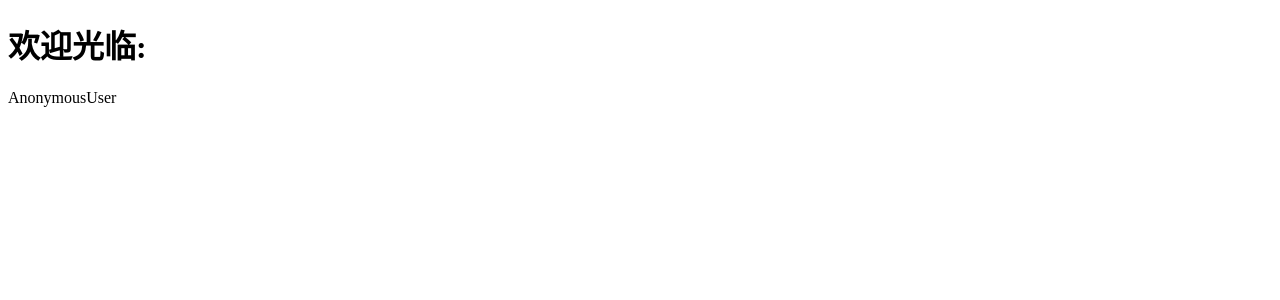
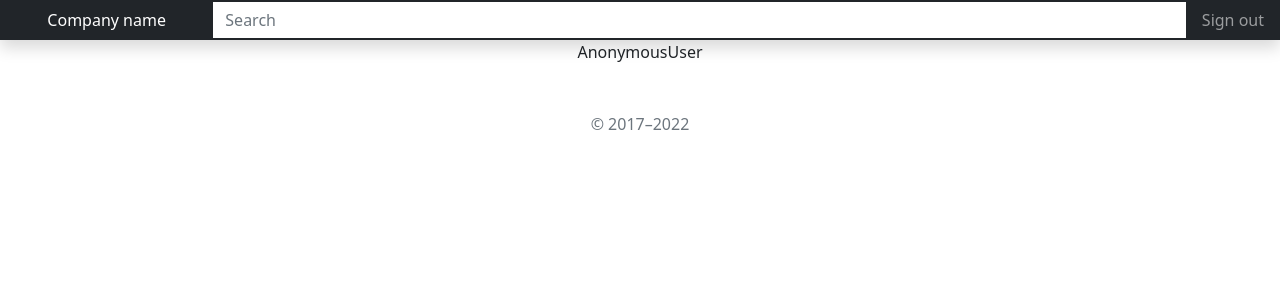
Before and after one commit to liaozhimingandy/proj_django_resume, a Django app: template account/templates/account/index.html in a window 1280 px wide. Shown: the top 300 px of the page. Run offline with Django 4.2, Linux system fonts and the light colour scheme; the template is opened without the code that fills it, so the values that code supplies are empty; some libraries are stand-ins or nearby versions.

Commit message:
内容: 1.更新了模板,网页的页脚部分;

```diff
--- a/account/templates/account/base.html
+++ b/account/templates/account/base.html
@@ -50,14 +50,15 @@
 {% endblock %}
 
 <!-- Container -->
-<div class="md-container" data-md-component="container">
+<div>
 
-    <!-- Navigation tabs (collapsing) -->
+    <!-- header  -->
     {% block tabs %}
+        {% include 'account/partials/header.html' %}
     {% endblock %}
 
     <!-- Main area -->
-    <main class="md-main" data-md-component="main">
+    <main class="container-fluid" data-md-component="main">
         <div class="md-main__inner md-grid">
 
             <!-- Navigation -->
--- a/account/templates/account/index.html
+++ b/account/templates/account/index.html
@@ -1,10 +1,3 @@
-<!DOCTYPE html>
-<html lang="en">
-<head>
-    <meta charset="UTF-8">
-    <title>Title</title>
-</head>
-<body>
-<h1>欢迎光临:</h1>{{ user }}
-</body>
-</html>
+{% extends 'account/main.html' %}
+
+{% block content %} {{ user }} {% endblock %}
--- a/account/templates/account/partials/footer.html
+++ b/account/templates/account/partials/footer.html
@@ -1,26 +1,4 @@
-<!--
-  Copyright (c) 2016-2022 Martin Donath <martin.donath@squidfunk.com>
-
-  Permission is hereby granted, free of charge, to any person obtaining a copy
-  of this software and associated documentation files (the "Software"), to
-  deal in the Software without restriction, including without limitation the
-  rights to use, copy, modify, merge, publish, distribute, sublicense, and/or
-  sell copies of the Software, and to permit persons to whom the Software is
-  furnished to do so, subject to the following conditions:
-
-  The above copyright notice and this permission notice shall be included in
-  all copies or substantial portions of the Software.
-
-  THE SOFTWARE IS PROVIDED "AS IS", WITHOUT WARRANTY OF ANY KIND, EXPRESS OR
-  IMPLIED, INCLUDING BUT NOT LIMITED TO THE WARRANTIES OF MERCHANTABILITY,
-  FITNESS FOR A PARTICULAR PURPOSE AND NON-INFRINGEMENT. IN NO EVENT SHALL THE
-  AUTHORS OR COPYRIGHT HOLDERS BE LIABLE FOR ANY CLAIM, DAMAGES OR OTHER
-  LIABILITY, WHETHER IN AN ACTION OF CONTRACT, TORT OR OTHERWISE, ARISING
-  FROM, OUT OF OR IN CONNECTION WITH THE SOFTWARE OR THE USE OR OTHER DEALINGS
-  IN THE SOFTWARE.
--->
-
 <!-- Footer -->
 <footer class="md-footer">
-
+ <p class="mt-5 mb-3 text-muted">&copy; 2017–2022</p>
 </footer>
--- /dev/null
+++ b/account/templates/account/partials/header.html
@@ -0,0 +1,12 @@
+<header class="navbar navbar-dark sticky-top bg-dark flex-md-nowrap p-0 shadow">
+  <a class="navbar-brand col-md-3 col-lg-2 me-0 px-3 fs-6" href="#">Company name</a>
+  <button class="navbar-toggler position-absolute d-md-none collapsed" type="button" data-bs-toggle="collapse" data-bs-target="#sidebarMenu" aria-controls="sidebarMenu" aria-expanded="false" aria-label="Toggle navigation">
+    <span class="navbar-toggler-icon"></span>
+  </button>
+  <input class="form-control form-control-dark w-100 rounded-0 border-0" type="text" placeholder="Search" aria-label="Search">
+  <div class="navbar-nav">
+    <div class="nav-item text-nowrap">
+      <a class="nav-link px-3" href="#">Sign out</a>
+    </div>
+  </div>
+</header>
--- a/account/views.py
+++ b/account/views.py
@@ -191,7 +191,7 @@ class IndexView(View):
     """
     首页处理逻辑
     """
-    template_name = "account/404.html"
+    template_name = "account/index.html"
 
     def get(self,  request, *args, **kwargs):
         user_obj = request.user
--- a/api/views.py
+++ b/api/views.py
@@ -17,6 +17,8 @@ class HelloApiViewSet(viewsets.ModelViewSet):
 
     serializer_class = HelloSerializer
     queryset = []
+    lookup_field = 'code'  # 指定主键名称,默认pk
+    # lookup_url_kwarg = ('msg', 'code'),  # 查询单一数据时 URL 中的参数关键字名称，默认与 lookup_field 相同
 
     # 缓存下面的url地址
     @method_decorator(cache_page(60 * 60 * 2))
@@ -85,7 +87,7 @@ class HelloApiViewSet(viewsets.ModelViewSet):
         data = {'code': 200, 'msg': 'ok!'}
         return Response(data)
 
-    @action(['post', ], detail=False, url_path='get-latest', url_name='latest')
+    @action(['post', ], detail=False, url_path='latest', url_name='latest')
     def latest(self, request, *args, **kwargs):
         """
         获取最新一条数据
@@ -108,7 +110,7 @@ class TestView(mixins.ListModelMixin, viewsets.GenericViewSet):
         return Response(data)
 
     # detal: 是否需要使用主键来获取数据
-    @action(['post', ], detail=False, url_path='get-latest', url_name='latest')
+    @action(['post', ], detail=False, url_path='latest', url_name='latest')
     def latest(self, request):
         """
         获取最新一条数据
```
Also changed, not shown: account/templates/account/main.html (+0 -22 lines).
